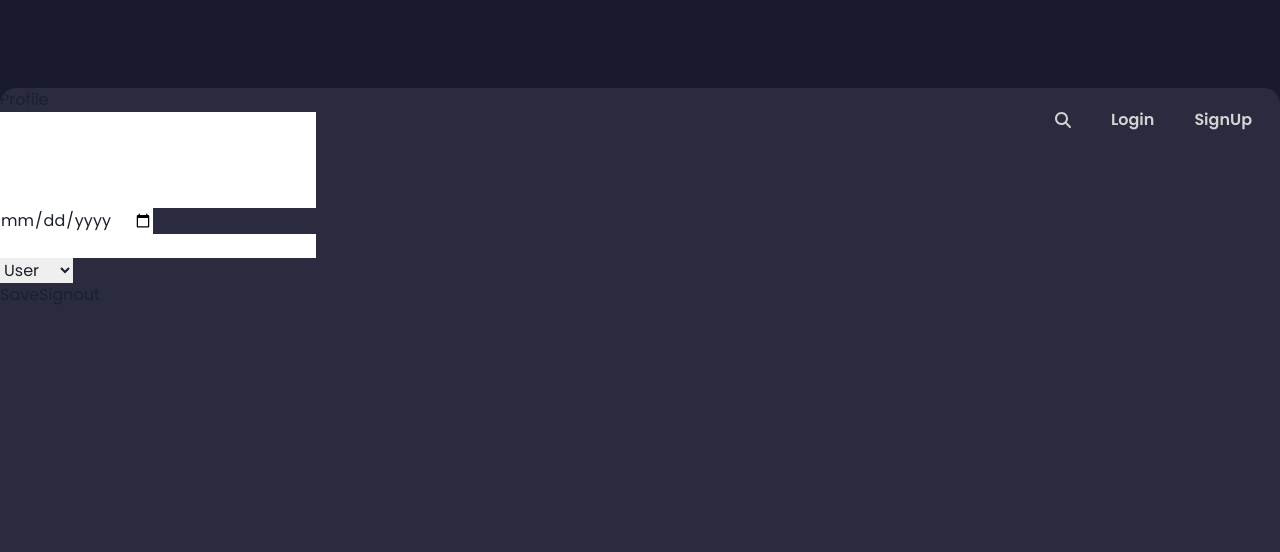
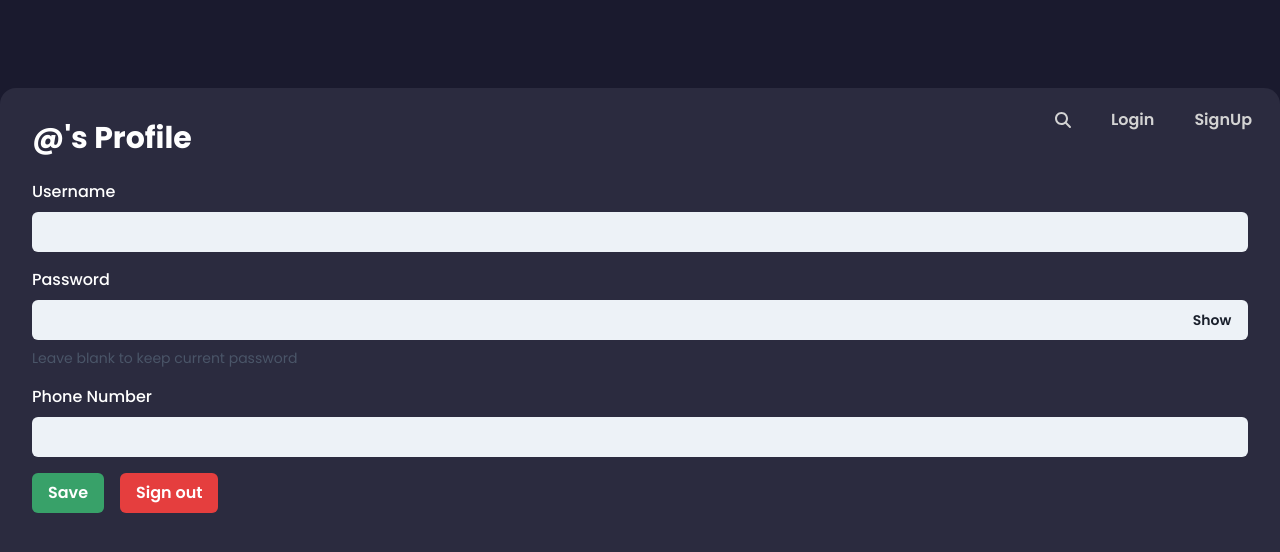
Before and after one commit to Anzchen/ditto.io, a React (Create React App) app: page /profile in a window 1280 px wide. Shown: the top 552 px of the page. Built offline with nearby package versions, Linux system fonts and the light colour scheme; no server answers.

Commit message:
Made profile look nice and everything but save works

```diff
--- a/src/components/Profile/index.jsx
+++ b/src/components/Profile/index.jsx
@@ -1,91 +1,150 @@
+import React, { useState, useEffect } from "react";
+import {
+  Box,
+  Heading,
+  Input,
+  Button,
+  useToast,
+  FormControl,
+  FormLabel,
+  FormHelperText,
+  InputGroup,
+  InputRightElement,
+} from "@chakra-ui/react";
+import { useNavigate } from "react-router-dom";
 import * as client from "../../client.ts";
-import { useState, useEffect } from "react";
-import { Link, useNavigate } from "react-router-dom";
 
-export default function Profile() {
+function Profile() {
   const [profile, setProfile] = useState({
     username: "",
     password: "",
-    firstName: "",
-    lastName: "",
-    dob: "",
-    email: "",
-    role: "USER",
+    phone_number: "",
   });
+
+  const [editableFields] = useState(["username", "password", "phone_number"]);
+  const [showPassword, setShowPassword] = useState(false);
+
   const navigate = useNavigate();
+  const toast = useToast();
+
   const fetchProfile = async () => {
+    try {
       const account = await client.profile();
       setProfile(account);
+    } catch (error) {
+      console.error("Error fetching profile:", error);
+      toast({
+        title: "Error",
+        description: "Failed to fetch profile.",
+        status: "error",
+        duration: 3000,
+        isClosable: true,
+      });
+    }
   };
+
   useEffect(() => {
     fetchProfile();
   }, []);
-  const save = async () => {
-    await client.updateUser(profile);
+
+  const saveProfile = async () => {
+    try {
+      const updatedProfile = {};
+      editableFields.forEach((field) => {
+        updatedProfile[field] = profile[field];
+      });
+      console.log(updatedProfile);
+      await client.updateUser(updatedProfile);
+      toast({
+        title: "Success",
+        description: "Profile updated successfully.",
+        status: "success",
+        duration: 3000,
+        isClosable: true,
+      });
+    } catch (error) {
+      console.error("Error updating profile:", error);
+      toast({
+        title: "Error",
+        description: "Failed to update profile.",
+        status: "error",
+        duration: 3000,
+        isClosable: true,
+      });
+    }
   };
+
   const signout = async () => {
+    try {
       await client.signout();
-    navigate("/signin");
+      navigate("/login");
+    } catch (error) {
+      console.error("Error signing out:", error);
+      toast({
+        title: "Error",
+        description: "Failed to sign out.",
+        status: "error",
+        duration: 3000,
+        isClosable: true,
+      });
+    }
   };
+
   return (
-    <div>
-      <h1>Profile</h1>
-      {profile && (
-        <div>
-          <input
-            value={profile.username}
-            onChange={(e) =>
-              setProfile({ ...profile, username: e.target.value })
-            }
+    <Box p="8" bg="transparent" color="white">
+      <Heading as="h2" size="lg" mb="6">
+      @{profile.username}'s Profile
+      </Heading>
+      <form onSubmit={(e) => e.preventDefault()}>
+        {editableFields.map((field) => (
+          <FormControl key={field} mb="4">
+            <FormLabel>{field === "username" ? "Username" : field === "password" ? "Password" : "Phone Number"}</FormLabel>
+            {field === "password" ? (
+              <InputGroup>
+                <Input
+                  variant="filled"
+                  size="md"
+                  type={showPassword ? "text" : "password"}
+                  value={profile[field]}
+                  onChange={(e) => setProfile({ ...profile, [field]: e.target.value })}
+                  color="purple.800" // Set text color to dark purple
                 />
-          <br />
-          <input
-            value={profile.password}
-            onChange={(e) =>
-              setProfile({ ...profile, password: e.target.value })
-            }
+                <InputRightElement width="4.5rem">
+                  <Button
+                    h="1.75rem"
+                    size="sm"
+                    onClick={() => setShowPassword(!showPassword)}
+                  >
+                    {showPassword ? "Hide" : "Show"}
+                  </Button>
+                </InputRightElement>
+              </InputGroup>
+            ) : (
+              <Input
+                variant="filled"
+                size="md"
+                type={field === "password" ? "password" : "text"}
+                value={profile[field]}
+                onChange={(e) => setProfile({ ...profile, [field]: e.target.value })}
+                color="purple.800" // Set text color to dark purple
               />
-          <br />
-          <input
-            value={profile.firstName}
-            onChange={(e) =>
-              setProfile({ ...profile, firstName: e.target.value })
-            }
-          />
-          <br />
-          <input
-            value={profile.lastName}
-            onChange={(e) =>
-              setProfile({ ...profile, lastName: e.target.value })
-            }
-          />
-          <br />
-          <input
-            value={profile.dob}
-            type="date"
-            onChange={(e) => setProfile({ ...profile, dob: e.target.value })}
-          />
-          <br />
-          <input
-            value={profile.email}
-            onChange={(e) => setProfile({ ...profile, email: e.target.value })}
-          />
-          <br />
-          <select
-            onChange={(e) => setProfile({ ...profile, role: e.target.value })}
-          >
-            <br />
-            <option value="USER">User</option>
-            <option value="ADMIN">Admin</option>
-          </select>
-        </div>
             )}
-      <button className="btn btn-primary" onClick={save}>
+            <FormHelperText>
+              {field === "password"
+                ? "Leave blank to keep current password"
+                : null}
+            </FormHelperText>
+          </FormControl>
+        ))}
+        <Button colorScheme="green" size="md" onClick={saveProfile} mr="4">
           Save
-      </button>
-      <button className="btn btn-danger" onClick={signout}>
-        Signout
-      </button>
-    </div>
+        </Button>
+        <Button colorScheme="red" size="md" onClick={signout}>
+          Sign out
+        </Button>
+      </form>
+    </Box>
   );
 }
+
+export default Profile;
```
Lines whose indentation alone changed are shown as unchanged.
